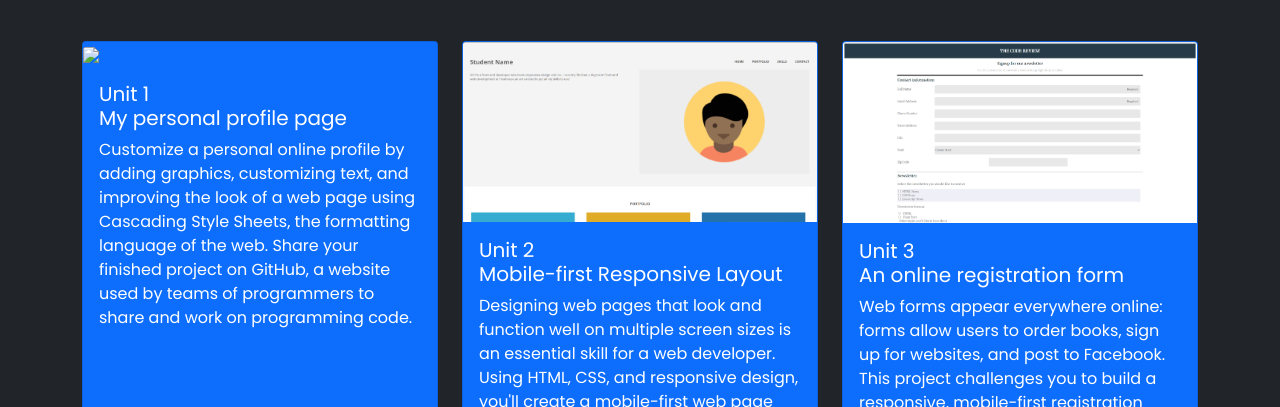
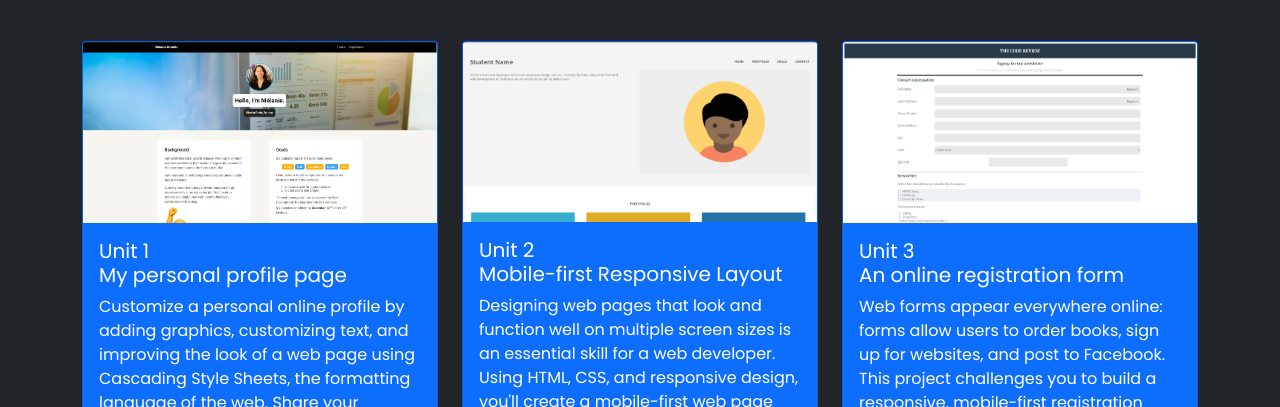
Before and after one commit to Melanie12/Techdegree-WebDev-Unit-9, a plain HTML site: page index.html in a window 1280 px wide. Shown: the part 393-800 px from the top of the page. Drawn offline with nearby package versions, Linux system fonts and the light colour scheme.

Commit message:
Update index.html

```diff
--- a/index.html
+++ b/index.html
@@ -49,7 +49,7 @@
   <div class="col">
     <div class="card h-100 text-white bg-primary">
       <a data-fancybox="gallery" href="img/unit-1.PNG">
-     <img  class="card-img-top" src="img/unit-1.PNGg">
+     <img  class="card-img-top" src="img/unit-1.PNG">
    </a>
       <div class="card-body">
         <h5 class="card-title">Unit 1</br> My personal profile page</h5>
```
